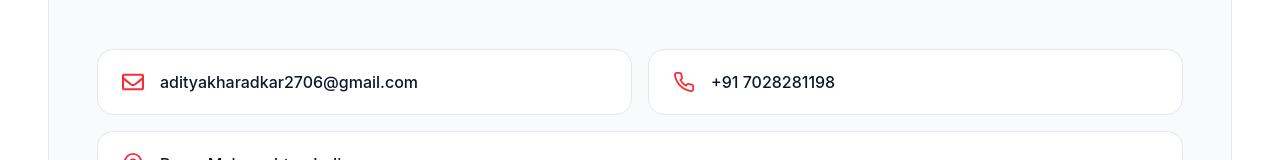
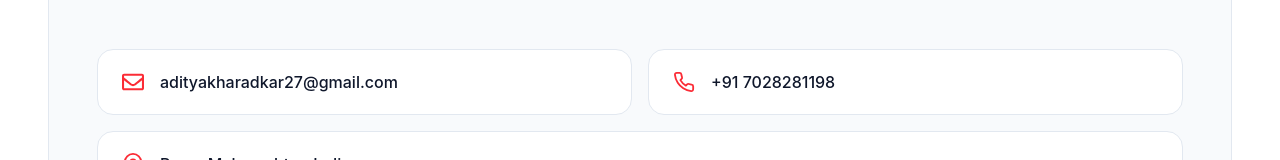
Before and after one commit to adikharadkar/aditya-kharadkar-portfolio, a React (Vite) app: page / in a window 1280 px wide. Shown: the part 5629-5789 px from the top of the page. Built offline with nearby package versions, Linux system fonts and the light colour scheme.

Commit message:
Update email address in Contact component

```diff
--- a/src/components/contact/Contact.tsx
+++ b/src/components/contact/Contact.tsx
@@ -61,7 +61,7 @@ export default function Contact() {
         >
           <li>
             <a
-              href="mailto:adityakharadkar2706@gmail.com"
+              href="mailto:adityakharadkar27@gmail.com"
               className="
                 flex items-center gap-4
                 min-w-0 overflow-hidden
@@ -80,7 +80,7 @@ export default function Contact() {
               />
 
               <span className="min-w-0 break-all font-medium text-slate-900 dark:text-white">
-                adityakharadkar2706@gmail.com
+                adityakharadkar27@gmail.com
               </span>
             </a>
           </li>
```
